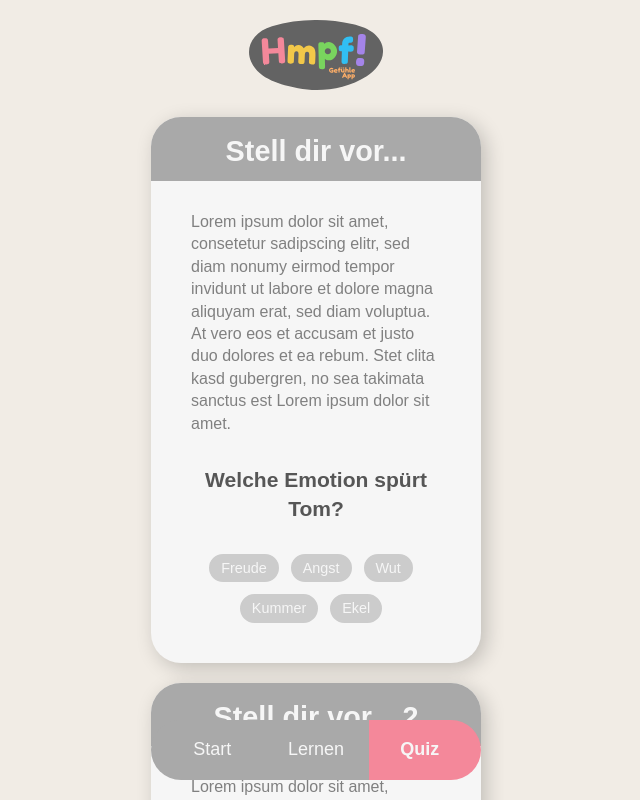
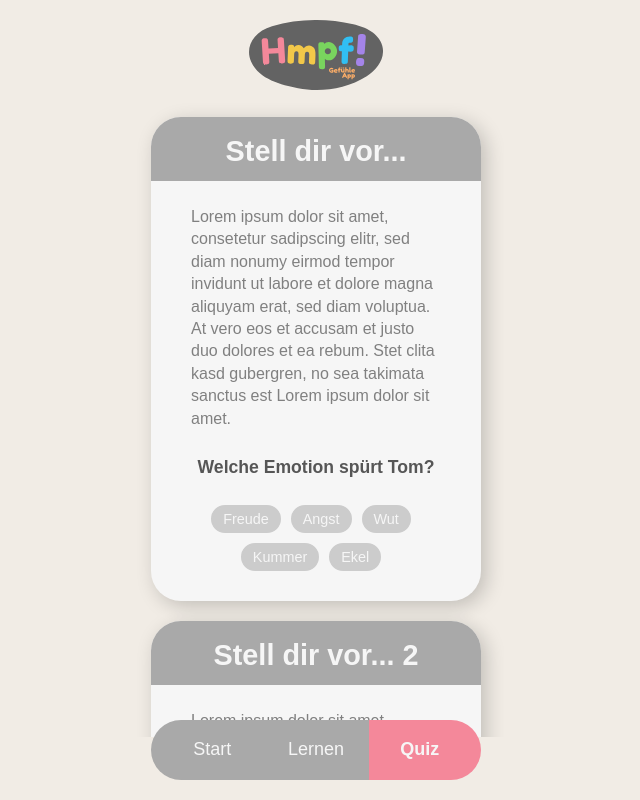
Before and after one commit to czintel/capstone-project, a React (Create React App) app: page /quiz in a window 1280 px wide. Shown: the top 800 px of the page, without its empty margins (324-964 px from the left). Built offline with nearby package versions, Linux system fonts and the light colour scheme.

Commit message:
reworked css #2

```diff
--- a/src/App.js
+++ b/src/App.js
@@ -47,6 +47,7 @@ const Wrapper = styled.section`
 `
 
 const Header = styled.header`
+  position: sticky;
   margin-top: 20px;
   grid-area: header;
   justify-content: center;
@@ -54,6 +55,8 @@ const Header = styled.header`
 
 const Body = styled.main`
   grid-area: main;
+  height: 80vh;
+  align-content: center;
   overflow: auto;
 `
 
--- a/src/components/QuizCard.js
+++ b/src/components/QuizCard.js
@@ -50,11 +50,11 @@ export default function QuizCard({ title, scenario, question, answers }) {
 }
 const Card = styled.div`
   display: grid;
-  gap: 30px;
+  gap: 25px;
   max-width: 330px;
   line-height: 1;
   background-color: #f6f6f6;
-  padding: 0 0 40px;
+  padding: 0 0 30px;
   border-radius: 30px;
   color: gray;
   box-shadow: 5px 5px 20px rgba(0, 0, 0, 0.2);
@@ -69,7 +69,8 @@ const Card = styled.div`
   }
   h3 {
     color: #565656;
-    padding: 0 40px;
+    padding: 0 30px;
+    font-size: 1.1rem;
     line-height: 1.4;
   }
   p {
@@ -82,7 +83,7 @@ const Card = styled.div`
 const AnswerSection = styled.div`
   display: flex;
   flex-wrap: wrap;
-  gap: 12px;
+  gap: 10px;
   padding-left: 40px;
   padding-right: 50px;
   list-style-type: none;
```
